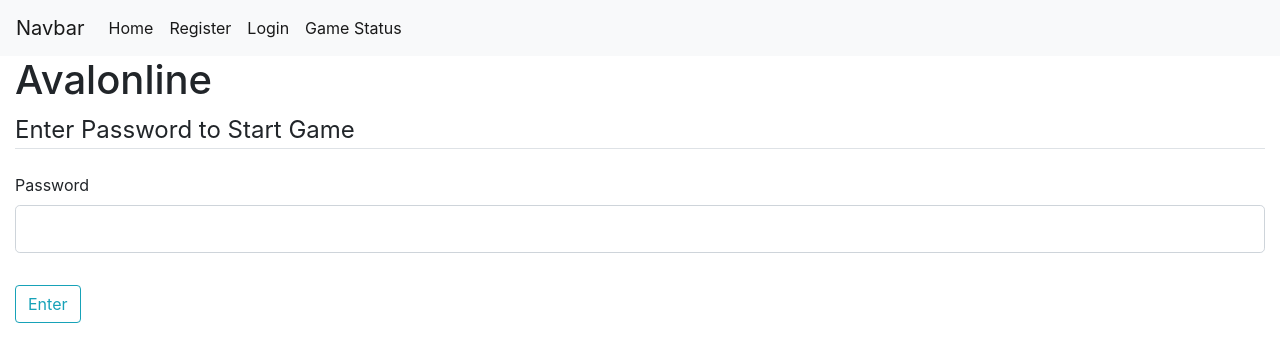
After one commit to ejisenstein/Metis-Avalon, a Flask app: page /gamestatus in a window 1280 px wide. The commit adds this page. Shown: the top 362 px of the page. Run offline with Flask 2, Linux system fonts and the light colour scheme; some libraries are stand-ins or nearby versions.

```diff
--- a/Flask_avalon/flask_avalon/forms.py
+++ b/Flask_avalon/flask_avalon/forms.py
@@ -29,7 +29,6 @@ class RegistrationForm(FlaskForm):
             raise ValidationError('email taken, be more original')
 
 
-
 class LoginForm(FlaskForm):
     email = StringField('Email',
         validators=[DataRequired(), Email()])
@@ -40,3 +39,9 @@ class LoginForm(FlaskForm):
     remember = BooleanField('Remember Me')
 
     submit = SubmitField('Login')
+
+class GameStart(FlaskForm):
+    password = PasswordField('Password',
+        validators = [DataRequired()])
+
+    submit = SubmitField('Enter')
--- a/Flask_avalon/flask_avalon/models.py
+++ b/Flask_avalon/flask_avalon/models.py
@@ -10,7 +10,9 @@ class User(db.Model, UserMixin):
     username = db.Column(db.String(20), unique=True, nullable=False)
     email = db.Column(db.String(120), unique=True, nullable=False)
     password = db.Column(db.String(60), nullable = False)
+    # join_game = db.Column(db.Boolean, default=False, nullable=False)
     votes = db.relationship('Vote', backref='author', lazy=True)
+
 
     def __repr__(self):
         return f"User('{self.username}', '{self.email}')"
--- a/Flask_avalon/flask_avalon/routes.py
+++ b/Flask_avalon/flask_avalon/routes.py
@@ -1,7 +1,7 @@
 from flask import render_template, url_for, flash, request, redirect, request
 from flask_avalon import app, db, bcrypt
 from flask_avalon.models import User, Vote
-from flask_avalon.forms import RegistrationForm, LoginForm
+from flask_avalon.forms import RegistrationForm, LoginForm, GameStart
 from flask_login import login_user, current_user, logout_user, login_required
 
 
@@ -43,7 +43,13 @@ def logout():
     logout_user()
     return redirect(url_for('home'))
 
-@app.route("/account")
-@login_required
-def account():
-    return render_template('account.html', title='Account')
+@app.route("/gamestatus", methods=['GET', 'POST'])
+def gamestatus():
+    form = GameStart()
+    if form.validate_on_submit():
+        if form.password.data == 'cheeseburgers':
+            flash('Game will now begin', 'success')
+            return redirect(url_for('home'))
+        else:
+            flash('Wrong password dummy', 'danger')
+    return render_template("gamestatus.html", title='Game Status', form=form)
--- a/Flask_avalon/flask_avalon/templates/account.html
+++ /dev/null
@@ -1,4 +0,0 @@
-{% extends "base.html" %}
-{% block content %}
-  <h1>{{  current_user.username  }}</h1>
-{% endblock content %}
--- a/Flask_avalon/flask_avalon/templates/base.html
+++ b/Flask_avalon/flask_avalon/templates/base.html
@@ -23,9 +23,6 @@
               <a class="nav-link" href="/logout">Logout</a>
             </li>
 
-            <li class="nav-item active">
-              <a class="nav-link" href="/account">Account</a>
-            </li>
 
           {% else %}
 
@@ -39,7 +36,7 @@
           {% endif %}
 
           <li class="nav-item active">
-            <a class="nav-link" href="#">Game Status</a>
+            <a class="nav-link" href="/gamestatus">Game Status</a>
           </li>
         </ul>
       </div>
--- /dev/null
+++ b/Flask_avalon/flask_avalon/templates/gamestatus.html
@@ -0,0 +1,37 @@
+{% extends "base.html" %}
+{% block title %}Game Status{% endblock %}
+{% block content %}
+
+    <div class="content-section">
+        <form action="" method="POST">
+            {{ form.hidden_tag()  }}
+            <fieldset class = "form-group">
+              <legend class ='border-bottom mb-4'>Enter Password to Start Game</legend>
+              <div class="form-group">
+                {{ form.password.label(class="form-control-label")  }}
+
+                {% if form.password.errors %}
+                  {{ form.password(class="form-control form-control-lg is-invalid")  }}
+                    <div class="invalid-feedback">
+                      {% for error in form.password.errors %}
+                        <span>{{ error }}</span>
+                      {% endfor %}
+                    </div>
+                {% else %}
+
+                  {{ form.password(class="form-control form-control-lg")  }}
+
+                {% endif %}
+
+              </div>
+            </fieldset>
+            <div class="form-group">
+              {{ form.submit(class="btn btn-outline-info")}}
+            </div>
+        </form>
+
+    </div>
+
+
+
+{% endblock content %}
```
Also changed, not shown: 2 other files.
